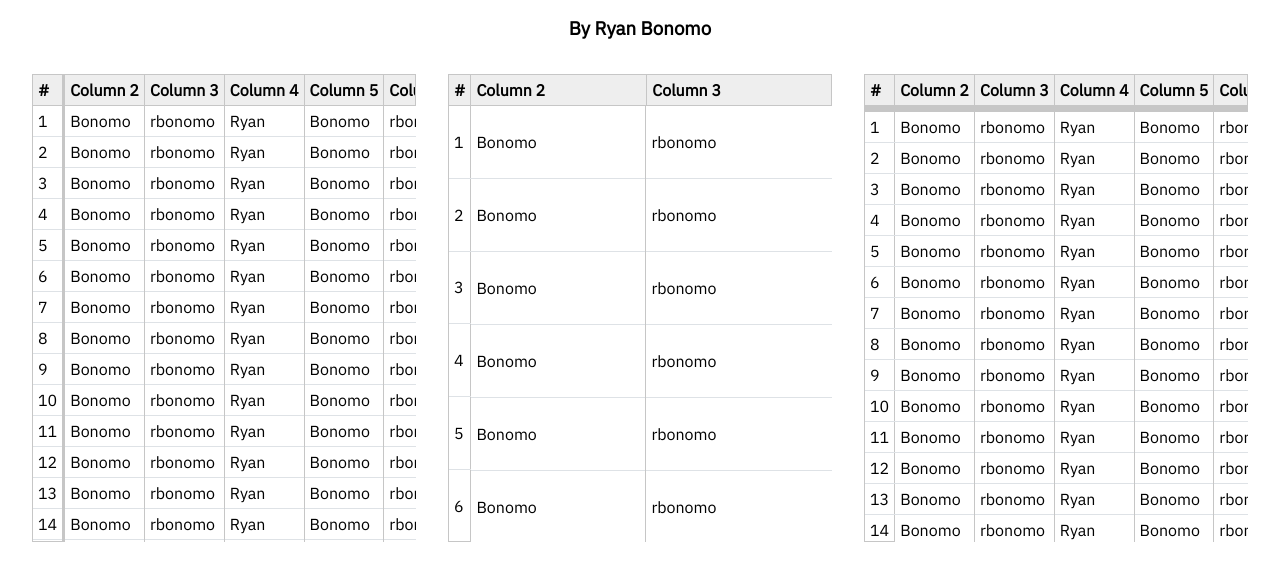
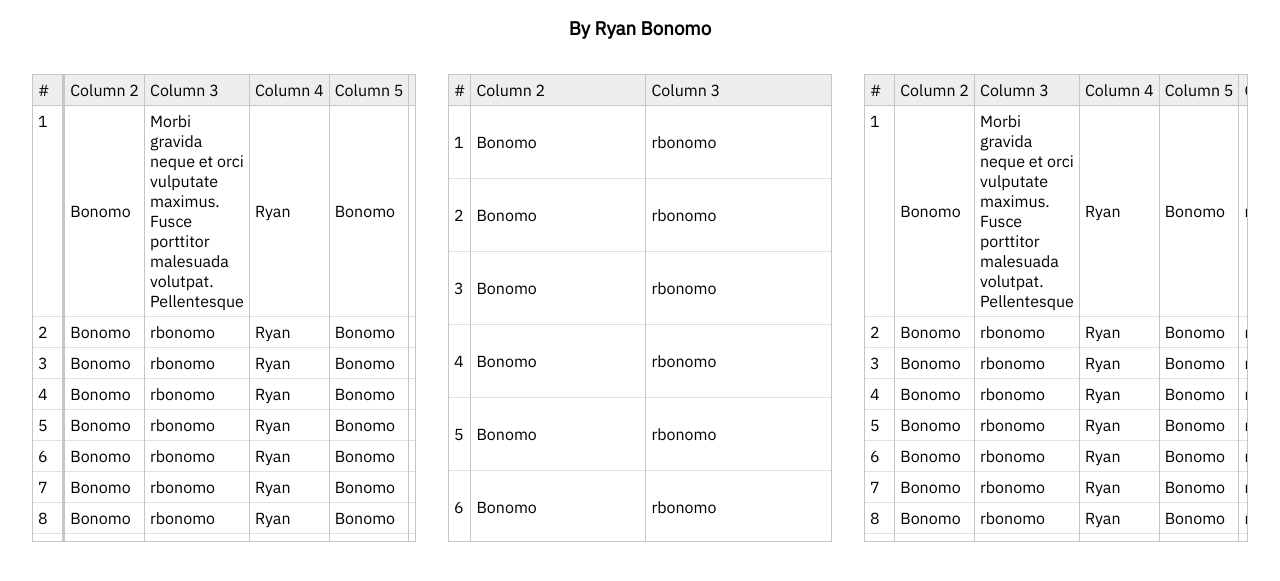
Before and after one commit to rbonomo/bettertable, a website with bundled scripts: page index.html in a window 1280 px wide. Shown: the part 61-642 px from the top of the page. Built offline with nearby package versions, Linux system fonts and the light colour scheme.

Commit message:
rework cell dimension sizing

```diff
--- a/js/index.js
+++ b/js/index.js
@@ -2,7 +2,7 @@ import BetterTable from '../src/BetterTable.js';
 import Column from '../src/Column.js';
 
 var tableData = [
-    ['1', 'Bonomo', 'rbonomo', 'Ryan', 'Bonomo', 'rbonomo', 'Ryan', 'Bonomo', 'rbonomo', 'Ryan', 'Bonomo', 'rbonomo', 'Ryan', 'Bonomo', 'rbonomo', 'Ryan', 'Bonomo', 'rbonomo', 'Ryan', 'Bonomo', 'rbonomo', 'Ryan', 'Bonomo', 'rbonomo'],
+    ['1', 'Bonomo', 'Morbi gravida neque et orci vulputate maximus. Fusce porttitor malesuada volutpat. Pellentesque', 'Ryan', 'Bonomo', 'rbonomo', 'Ryan', 'Bonomo', 'rbonomo', 'Ryan', 'Bonomo', 'rbonomo', 'Ryan', 'Bonomo', 'rbonomo', 'Ryan', 'Bonomo', 'rbonomo', 'Ryan', 'Bonomo', 'rbonomo', 'Ryan', 'Bonomo', 'rbonomo'],
     ['2', 'Bonomo', 'rbonomo', 'Ryan', 'Bonomo', 'rbonomo', 'Ryan', 'Bonomo', 'rbonomo', 'Ryan', 'Bonomo', 'rbonomo', 'Ryan', 'Bonomo', 'rbonomo', 'Ryan', 'Bonomo', 'rbonomo', 'Ryan', 'Bonomo', 'rbonomo', 'Ryan', 'Bonomo', 'rbonomo'],
     ['3', 'Bonomo', 'rbonomo', 'Ryan', 'Bonomo', 'rbonomo', 'Ryan', 'Bonomo', 'rbonomo', 'Ryan', 'Bonomo', 'rbonomo', 'Ryan', 'Bonomo', 'rbonomo', 'Ryan', 'Bonomo', 'rbonomo', 'Ryan', 'Bonomo', 'rbonomo', 'Ryan', 'Bonomo', 'rbonomo'],
     ['4', 'Bonomo', 'rbonomo', 'Ryan', 'Bonomo', 'rbonomo', 'Ryan', 'Bonomo', 'rbonomo', 'Ryan', 'Bonomo', 'rbonomo', 'Ryan', 'Bonomo', 'rbonomo', 'Ryan', 'Bonomo', 'rbonomo', 'Ryan', 'Bonomo', 'rbonomo', 'Ryan', 'Bonomo', 'rbonomo'],
--- a/scss/bettertable.scss
+++ b/scss/bettertable.scss
@@ -93,6 +93,23 @@ h1, h3 {
     height: 0;
     overflow: hidden;
 
+
+    &>div[class$="-border"] {
+      background: #c6c6c6;
+      position: absolute;
+
+      &[class^="right"] {
+        height: 100%;
+        width: 1px;
+        right: 0;
+      }
+      &[class^="bottom"] {
+        height: 1px;
+        width: 100%;
+        bottom: 0;
+      }
+    }
+
     .fixed-table-columns-container-container {
       display: flex;
       flex-direction: column;
@@ -105,7 +122,6 @@ h1, h3 {
       .fixed-table-columns-container-spacer {
         flex-shrink: 0;
         flex-grow: 0;
-        border-top: 1px solid #c6c6c6;
         background: #c6c6c6;
       }
     }
--- a/src/BetterTable.js
+++ b/src/BetterTable.js
@@ -18,6 +18,7 @@ class BetterTable extends Component {
                 </div>
                 <div class="table-container-container">
                     <div class="right-border"></div>
+                    <div class="bottom-border"></div>
                     <div class="fixed-table-columns-container-container">
                         <div class="fixed-table-columns-container"></div>
                         <div class="fixed-table-columns-container-spacer"></div>
@@ -36,40 +37,37 @@ class BetterTable extends Component {
 
         this.tableContainerElement.addEventListener('scroll', this.handleTableScroll.bind(this));
 
-
-
-
-
-
         this.fixedColumns = this.options.columns.filter((column, index, columns) => // Set fixed columns => get each column in columns
             column.isFixed && // that is fixed and
             columns.slice(0, index).every(column => column.isFixed) // each previous column is fixed.
         );
-        this.fixedTableColumnHeaders = new FixedTableHeader({
-            table: this,
-            tableHeaderCellRenders: this.fixedColumns.map(column => column.headerRender)
+        this.fixedTableColumnHeaders = new Table({
+            tableData: [this.fixedColumns.map(column => column.headerRender)]
         });
 
         this.bodyColumns = this.options.columns.filter(column => !this.fixedColumns.includes(column));
-        this.fixedTableHeader = new FixedTableHeader({
-            table: this,
-            tableHeaderCellRenders: this.bodyColumns.map(column => column.headerRender)
+        this.fixedTableHeader = new Table({
+            tableData: [this.bodyColumns.map(column => column.headerRender)]
         });
         this.element.querySelector('.fixed-header-container').appendChild(this.fixedTableHeader.element);
 
-        this.fixedTableColumnsBody = new Table({ tableData: this.options.tableData.map(row => row.slice(0,1)) });
+        this.fixedTableColumnsBody = new Table({
+            tableData: this.options.tableData.map(row => row.slice(0,1))
+        });
 
         this.fixedTableColumnHeadersContainerElement.appendChild(this.fixedTableColumnHeaders.element);
         this.fixedTableColumnsContainerElement.appendChild(this.fixedTableColumnsBody.element);
 
 
-        this.table = new Table({ tableData: this.options.tableData.map(tableRow => tableRow.slice(this.fixedColumns.length, this.options.columns.length)) });
+        this.table = new Table({
+            tableData: this.options.tableData.map(tableRow => tableRow.slice(this.fixedColumns.length, this.options.columns.length))
+        });
         this.tableContainerElement.appendChild(this.table.element);
 
 
-        this.updateColumnWidths();
+        this.updateCellDimensions();
         this.updateHeaderCellHeights();
-        window.addEventListener('resize', this.updateColumnWidths.bind(this));
+        window.addEventListener('resize', this.updateCellDimensions.bind(this));
         window.addEventListener('resize', this.updateHeaderCellHeights.bind(this));
     }
 
@@ -110,27 +108,45 @@ class BetterTable extends Component {
         this.fixedTableColumnsContainerElement.scrollTop = event.target.scrollTop;
     }
 
-    updateColumnWidths() {
-        const _updateColumnWidths = () => {
-            this.columns.slice(1, this.options.columns.length).forEach((column, index) => {
-                if (this.table.getColumnWidth(index) < this.fixedTableHeader.getColumnWidth(index)) {
-                    this.table.setColumnWidth(index, this.fixedTableHeader.getColumnWidth(index));
-                } else {
-                    this.fixedTableHeader.setColumnWidth(index, this.table.getColumnWidth(index));
-                }
-            });
-        };
-        const _updateFixedColumnWidths = () => {
-            this.columns.slice(0, 1).forEach((column, index) => {
-                if (this.fixedTableColumnsBody.getColumnWidth(index) < this.fixedTableColumnHeaders.getColumnWidth(index)) {
-                    this.fixedTableColumnsBody.setColumnWidth(index, this.fixedTableColumnHeaders.getColumnWidth(index));
-                } else {
-                    this.fixedTableColumnHeaders.setColumnWidth(index, this.fixedTableColumnsBody.getColumnWidth(index));
-                }
-            });
-        };
-        setTimeout(_updateColumnWidths.bind(this), 5);
-        setTimeout(_updateFixedColumnWidths.bind(this), 5);
+    _fitTables(isXDirection, tableA, tableB) {
+        const key = isXDirection ? "columns" : "rows";
+
+        // Validation
+        const enumerableACount = tableA[key].length;
+        const enumerableBCount = tableB[key].length;
+        if (enumerableACount !== enumerableBCount) {
+            throw `fitTables(tableA, tableB) EXCEPTION:
+                    "tableA ${key} count must be equal to tableB ${key} count."`;
+        }
+
+        for (let i = 0; i < enumerableACount; i++) {
+            const enumerableA = isXDirection ? tableA.getColumn(i) : tableA.getRow(i);
+            const enumerableB = isXDirection ? tableB.getColumn(i) : tableB.getRow(i);
+            const enumerableASize = isXDirection ? enumerableA.getWidth() : enumerableA.getHeight();
+            const enumerableBSize = isXDirection ? enumerableB.getWidth() : enumerableB.getHeight();
+            if (enumerableASize < enumerableBSize) isXDirection ? enumerableA.setWidth(enumerableBSize) : enumerableA.setHeight(enumerableBSize);
+            else isXDirection ? enumerableB.setWidth(enumerableASize) : enumerableB.setHeight(enumerableASize);
+        }
+    }
+
+    fitTablesY(tableA, tableB) {
+        this._fitTables(0, tableA, tableB);
+    }
+
+    fitTablesX(tableA, tableB) {
+        this._fitTables(1, tableA, tableB);
+    }
+
+    fitTables(tableA, tableB) {
+        this._fitTables(1, tableA, tableB);
+        this._fitTables(0, tableA, tableB);
+    }
+
+    updateCellDimensions() {
+        setTimeout(() => this.fitTablesX(this.fixedTableColumnHeaders, this.fixedTableColumnsBody), 5);
+        setTimeout(() => this.fitTablesX(this.fixedTableHeader, this.table), 5);
+        setTimeout(() => this.fitTablesY(this.fixedTableColumnHeaders, this.fixedTableHeader), 5);
+        setTimeout(() => this.fitTablesY(this.fixedTableColumnsBody, this.table), 5);
     }
 
     updateHeaderCellHeights() {
--- a/src/Column.js
+++ b/src/Column.js
@@ -4,6 +4,14 @@ class Column extends Model {
     constructor(options) {
         super(options);
     }
+
+    setWidth(width) {
+        this.tableCells[0].setWidth(width);
+    }
+
+    getWidth() {
+        return this.tableCells[0].getWidth();
+    }
 }
 
 export default Column;
--- a/src/TableRow.js
+++ b/src/TableRow.js
@@ -25,7 +25,7 @@ class Row extends Component {
     }
 
     getHeight() {
-        return this.tableCells[0].getHeight();
+        return Math.max(...this.tableCells.map(tableCell => tableCell.getHeight()));
     }
 
     setHeight(height) {
--- a/src/table.js
+++ b/src/table.js
@@ -1,6 +1,7 @@
 import Component from '/src/Component.js';
 import TableRow from '/src/TableRow.js';
 import TableCell from '/src/TableCell.js';
+import Column from '/src/Column.js';
 
 class Table extends Component {
     constructor(options) {
@@ -15,12 +16,26 @@ class Table extends Component {
         this.tableBodyElement = this.element.querySelector('tbody');
 
         if (this.options.tableRows !== undefined) this.setTableRows(this.options.tableRows);
+        if (this.options.columns !== undefined) this.setColumns(this.options.columns);
         if (this.options.tableData !== undefined) this.load(this.options.tableData);
+    }
+
+    getRow(index) {
+        return this.rows[index];
+    }
+
+    getColumn(index) {
+        return this.columns[index];
+    }
+
+    setColumns(columns) {
+        this.columns = columns;
     }
 
     setTableRows(tableRows) {
         this.tableRows = tableRows;
-        this.tableRows.forEach(tableRow => this.element.appendChild(tableRow));
+        this.rows = tableRows;
+        this.tableRows.forEach(tableRow => this.tableBodyElement.appendChild(tableRow.element));
     }
 
     getColumnWidth(index) {
@@ -42,13 +57,21 @@ class Table extends Component {
     }
 
     load(tableData) {
-        this.tableRows = tableData.map(tableRowData => new TableRow({
-            tableCells: tableRowData.map(tableCellData => new TableCell({
-                render: tableCellData
-            }))
-        }));
+        const tableRows = [];
+        const columns = [];
 
-        this.tableRows.forEach(tableRow => this.tableBodyElement.appendChild(tableRow.element));
+        tableData.forEach(tableRowData => {
+            const tableCells = tableRowData.map(tableCellData => new TableCell({ render: tableCellData }));
+            tableRows.push(new TableRow({ tableCells }));
+        });
+        tableRows[0].tableCells.forEach((tableCell, index) => {
+            columns.push(new Column({
+                tableCells: tableRows.map(tableRow => tableRow.tableCells[index])
+            }));
+        });
+
+        this.setTableRows(tableRows);
+        this.setColumns(columns);
     }
 }
 
```
Also changed, not shown: css/bettertable.css.
